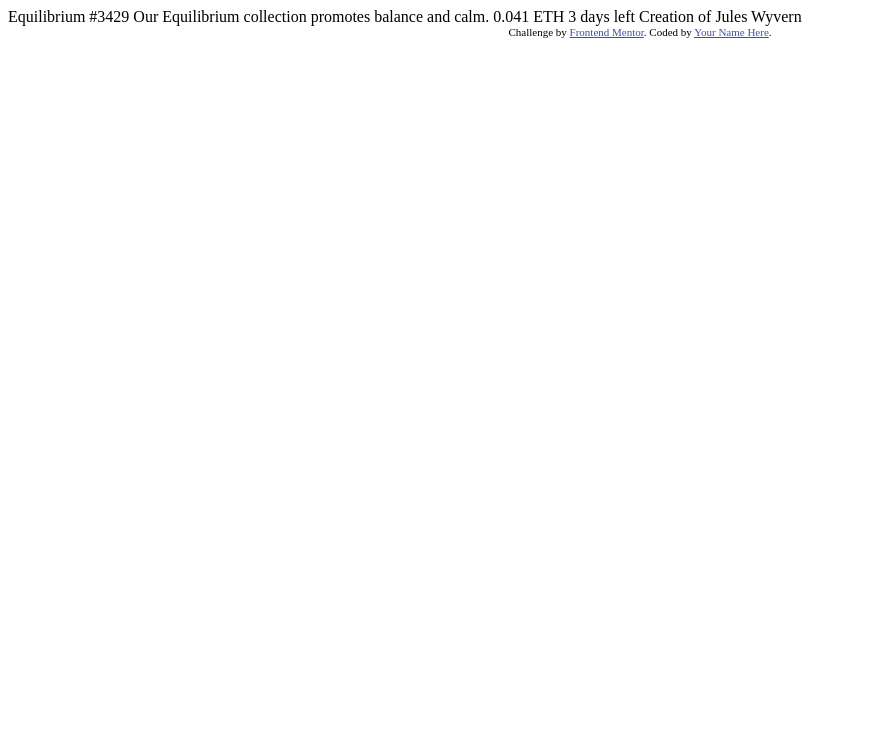
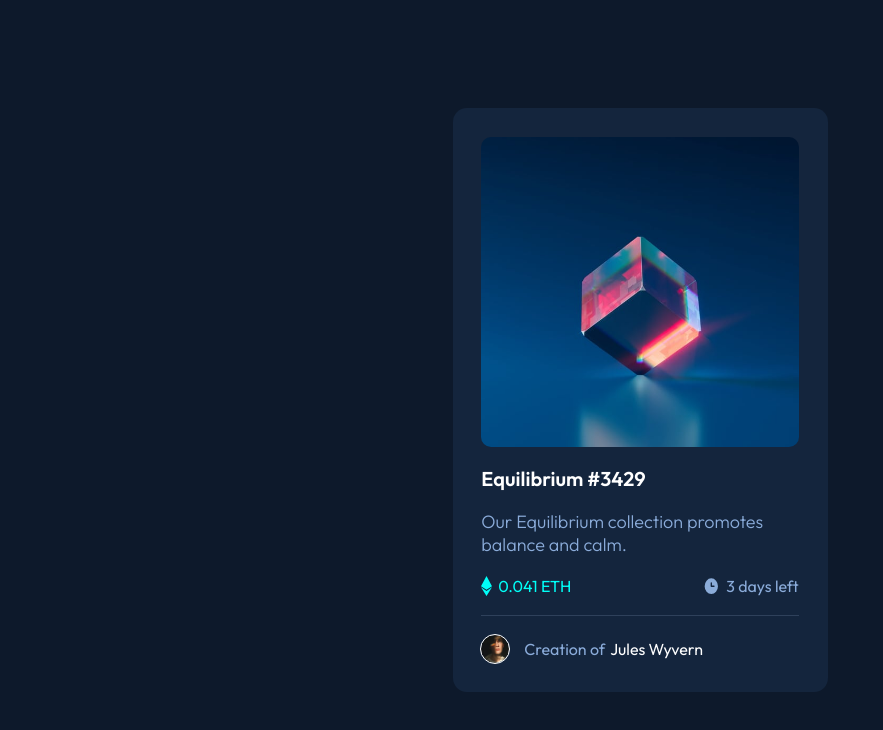
Before and after one commit to Mark-a-obrien/challenge-nft-preview-card-component-main, a plain HTML site: page index.html in a window 1280 px wide. Shown: the whole page, without its empty margins (0-883 px from the left). Drawn offline with Linux system fonts and the light colour scheme.

Commit message:
finished challenge

```diff
--- a/index.html
+++ b/index.html
@@ -5,29 +5,53 @@
   <meta name="viewport" content="width=device-width, initial-scale=1.0"> <!-- displays site properly based on user's device -->
 
   <link rel="icon" type="image/png" sizes="32x32" href="./images/favicon-32x32.png">
+  <link rel="stylesheet" href="style.css">
+
+  <link rel="preconnect" href="https://fonts.googleapis.com">
+  <link rel="preconnect" href="https://fonts.gstatic.com" crossorigin>
+  <link href="https://fonts.googleapis.com/css2?family=Outfit:wght@300;400;600&display=swap" rel="stylesheet">
 
   <title>Frontend Mentor | NFT preview card component</title>
-
-  <!-- Feel free to remove these styles or customise in your own stylesheet 👍 -->
-  <style>
-    .attribution { font-size: 11px; text-align: center; }
-    .attribution a { color: hsl(228, 45%, 44%); }
-  </style>
 </head>
 <body>
 
-  Equilibrium #3429
 
-  Our Equilibrium collection promotes balance and calm.
+  <main class="content">
+    <section class="card">
 
-  0.041 ETH
-  3 days left
 
-  Creation of Jules Wyvern
+      <div id="equilibrium">
+        <!-- <img id="equilibrium" src="images/image-equilibrium.jpg" alt="equilibrium"> -->
 
-  <div class="attribution">
-    Challenge by <a href="https://www.frontendmentor.io?ref=challenge" target="_blank">Frontend Mentor</a>.
-    Coded by <a href="#">Your Name Here</a>.
-  </div>
+        <div id="view">
+          <img id="view-icon" src="images/icon-view.svg" alt="view">
+        </div>
+      </div>
+
+      <h1 class="header ff-primary color-change-hover">Equilibrium #3429</h1>
+      <p class="para ff-primary">Our Equilibrium collection promotes balance and calm.</p>
+
+
+      <div class="eth-and-time">
+
+        <div>
+          <img src="images/icon-ethereum.svg" alt="ethereum"><p class="ff-primary" id="eth"> 0.041 ETH</p>
+        </div>
+        <div>
+          <img src="images/icon-clock.svg" alt="">
+          <p class="ff-primary" id="time"> 3 days left</p>
+        </div>
+      </div>
+
+      <div class="line"></div>
+
+      <div class="author">
+        <img id="avatar" src="images/image-avatar.png" alt="avatar">
+        <p class="ff-primary">Creation of</p>
+        <p class="ff-primary" id="name">Jules Wyvern</p>
+      </div>
+    </section>
+  </main>
+
 </body>
 </html>
--- /dev/null
+++ b/style.css
@@ -0,0 +1,161 @@
+:root {
+    --color-primary-Soft-blue: hsl(215, 51%, 70%);
+    --color-primary-Cyan: hsl(178, 100%, 50%);
+    --color-neutral-main-BG: hsl(217, 54%, 11%);
+    --color-neutral-card-BG: hsl(216, 50%, 16%);
+    --color-neutral-line: hsl(215, 32%, 27%);
+    --color-neutral-White: hsl(0, 0%, 100%);
+
+    --ff-primary: 'Outfit', sans-serif;
+    --fs-para: 18px;
+}
+
+* {
+    box-sizing: border-box;
+    margin: 0;
+    border: 0;
+}
+
+.ff-primary {
+    font-family: var(--ff-primary);
+}
+
+main.content {
+    display: flex;
+    justify-content: center;
+    align-items: center;
+    height: 100vh;
+    background-color: var(--color-neutral-main-BG);
+}
+.card {
+    display: flex;
+    flex-direction: column;
+    justify-content: center;
+    width: 375px;
+    background-color: var(--color-neutral-card-BG);
+    gap: 1.2rem;
+    padding: 1.8rem;
+    border-radius: 14px;
+}
+
+#equilibrium {
+    border-radius: 10px;
+    background-image: url("images/image-equilibrium.jpg");
+    background-size: cover;
+    height: 310px;
+
+    background-color: var(--color-primary-Cyan);
+}
+
+#view {
+    background-color: var(--color-primary-Cyan);
+    height: 100%;
+    opacity: 0;
+    transition: all 1s ease;
+}
+
+#view-icon {
+    position: relative;
+    top: 125px;
+    left: 128px;
+    width: 64px;
+    height: 64px;
+}
+
+h1.header {
+    font-size: 20px;
+    color: var(--color-neutral-White);
+    transition: all .5s ease;
+}
+
+p.para {
+    font-size: var(--fs-para);
+    color: var(--color-primary-Soft-blue);
+    font-weight: 300;
+}
+
+.eth-and-time {
+    display: flex;
+    justify-content: space-between;
+    align-items: center;
+}
+
+.eth-and-time div {
+    display: flex;
+    gap: 6px;
+}
+
+p#eth {
+    color: var(--color-primary-Cyan);
+}
+
+p#time {
+    color: var(--color-primary-Soft-blue);
+}
+
+.line {
+    height: 1px;
+    background-color: var(--color-neutral-line);
+    width: 100%;
+}
+
+div.author {
+    display: flex;
+    align-items: center;
+    gap: 5px;
+    color: var(--color-primary-Soft-blue);
+}
+
+
+#avatar {
+    width:28px;
+    height:28px;
+    outline: 1px solid var(--color-neutral-White);
+    border-radius: 20px;
+    margin-right: 10px;
+}
+
+p#name {
+    color: var(--color-neutral-White);
+    transition: all .5s ease;
+}
+
+
+h1.header:hover, #name:hover {
+    color: var(--color-primary-Cyan);
+    cursor: pointer;
+}
+
+#view:hover {
+    opacity: .5;
+}
+
+
+
+
+
+
+
+@media (max-width: 376px) {
+
+    main.content {
+        width: 100%;
+        padding: 1.4rem;
+    }
+
+    .card {
+        width: 100%;
+        padding: 1.5rem;
+   }
+
+   #equilibrium {
+    width: 100%;
+    height: 290px;
+   }
+
+   #view-icon {
+    top: 110px;
+    left: 116px;
+   }
+
+}
```
